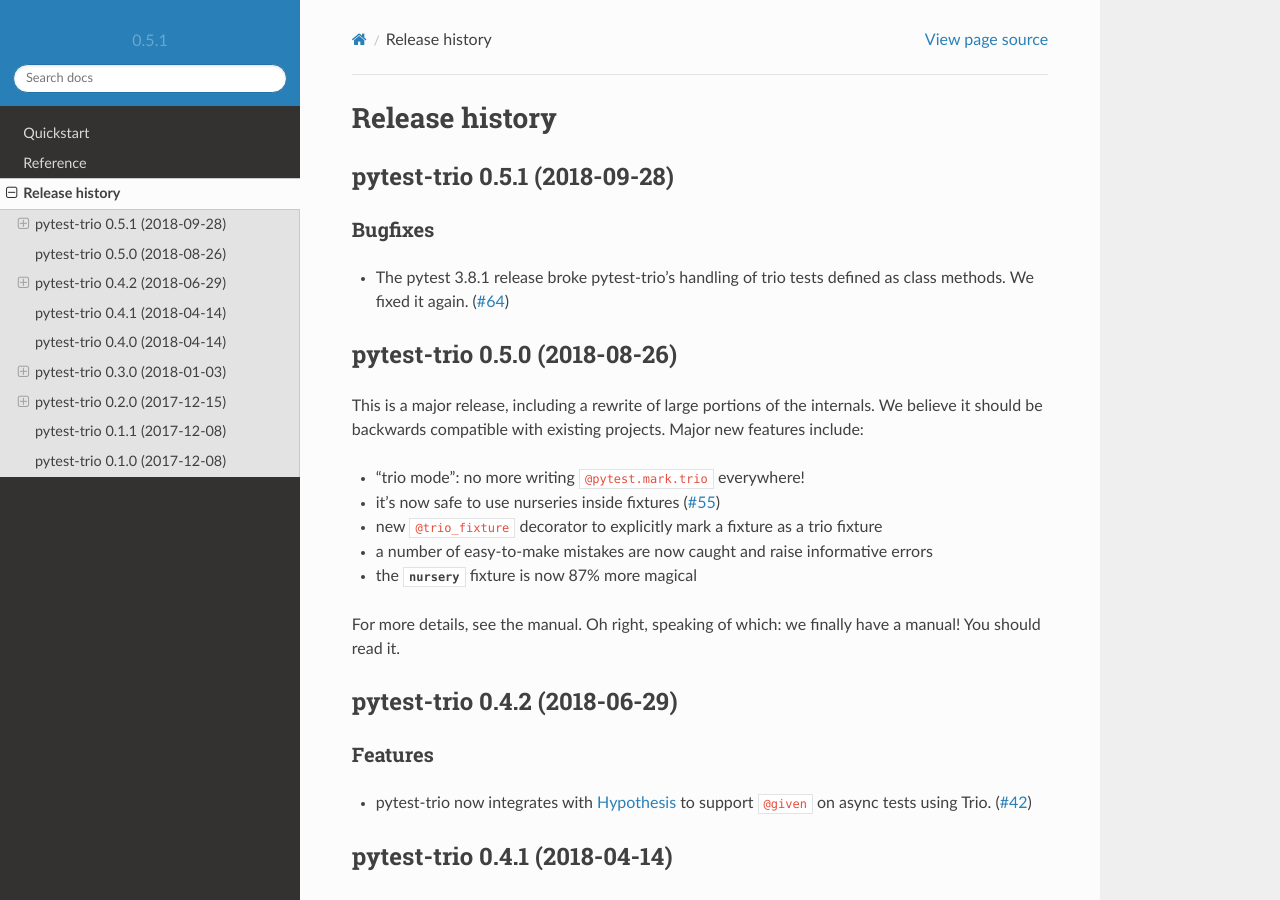
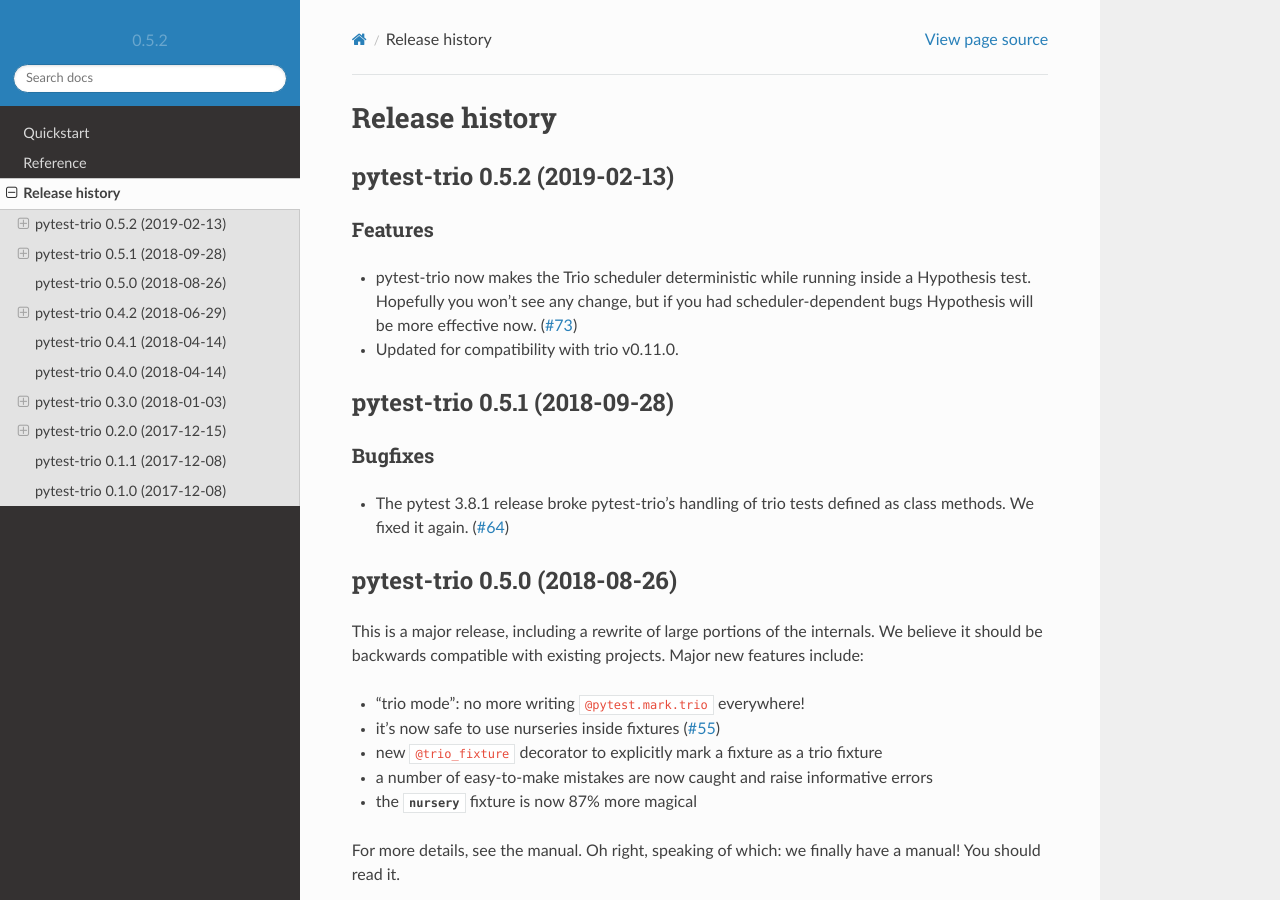
Before and after one commit to python-trio/pytest-trio, a Sphinx documentation site: the page built from docs/source/history.rst, in a window 1280 px wide and 900 px high. Built offline with Sphinx 7.4.7 and the Read the Docs theme 2.0.0, drawn with Linux system fonts in a browser that asks for light colours.

Commit message:
Bump version to 0.5.2

```diff
--- a/docs/source/history.rst
+++ b/docs/source/history.rst
@@ -4,6 +4,18 @@
 .. currentmodule:: pytest_trio
 
 .. towncrier release notes start
+
+pytest-trio 0.5.2 (2019-02-13)
+------------------------------
+
+Features
+~~~~~~~~
+
+- pytest-trio now makes the Trio scheduler deterministic while running
+  inside a Hypothesis test.  Hopefully you won't see any change, but if
+  you had scheduler-dependent bugs Hypothesis will be more effective now. (`#73 <https://github.com/python-trio/pytest-trio/issues/73>`__)
+
+- Updated for compatibility with trio v0.11.0.
 
 pytest-trio 0.5.1 (2018-09-28)
 ------------------------------
--- a/newsfragments/73.feature.rst
+++ /dev/null
@@ -1,3 +0,0 @@
-pytest-trio now makes the Trio scheduler deterministic while running
-inside a Hypothesis test.  Hopefully you won't see any change, but if
-you had scheduler-dependent bugs Hypothesis will be more effective now.
--- a/pytest_trio/_version.py
+++ b/pytest_trio/_version.py
@@ -1,3 +1,3 @@
 # This file is imported from __init__.py and exec'd from setup.py
 
-__version__ = "0.5.1"
+__version__ = "0.5.2"
```
